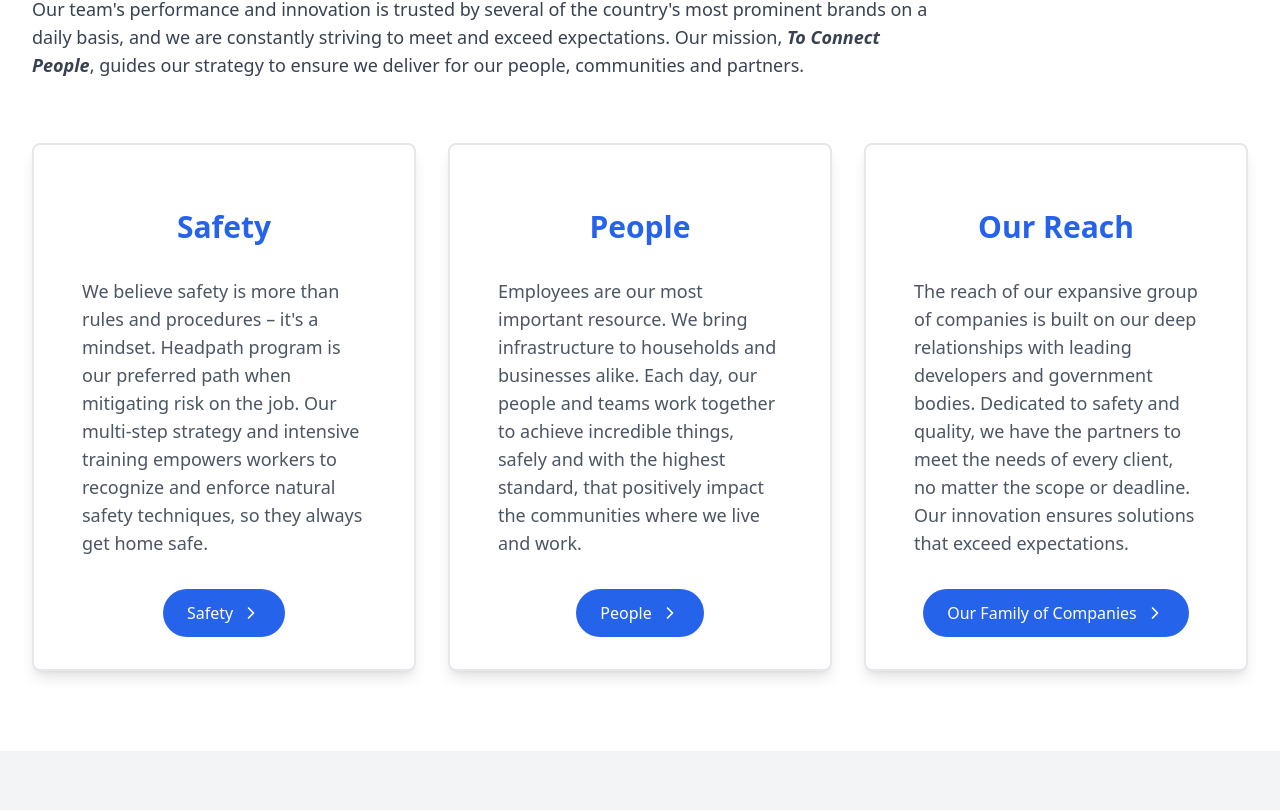
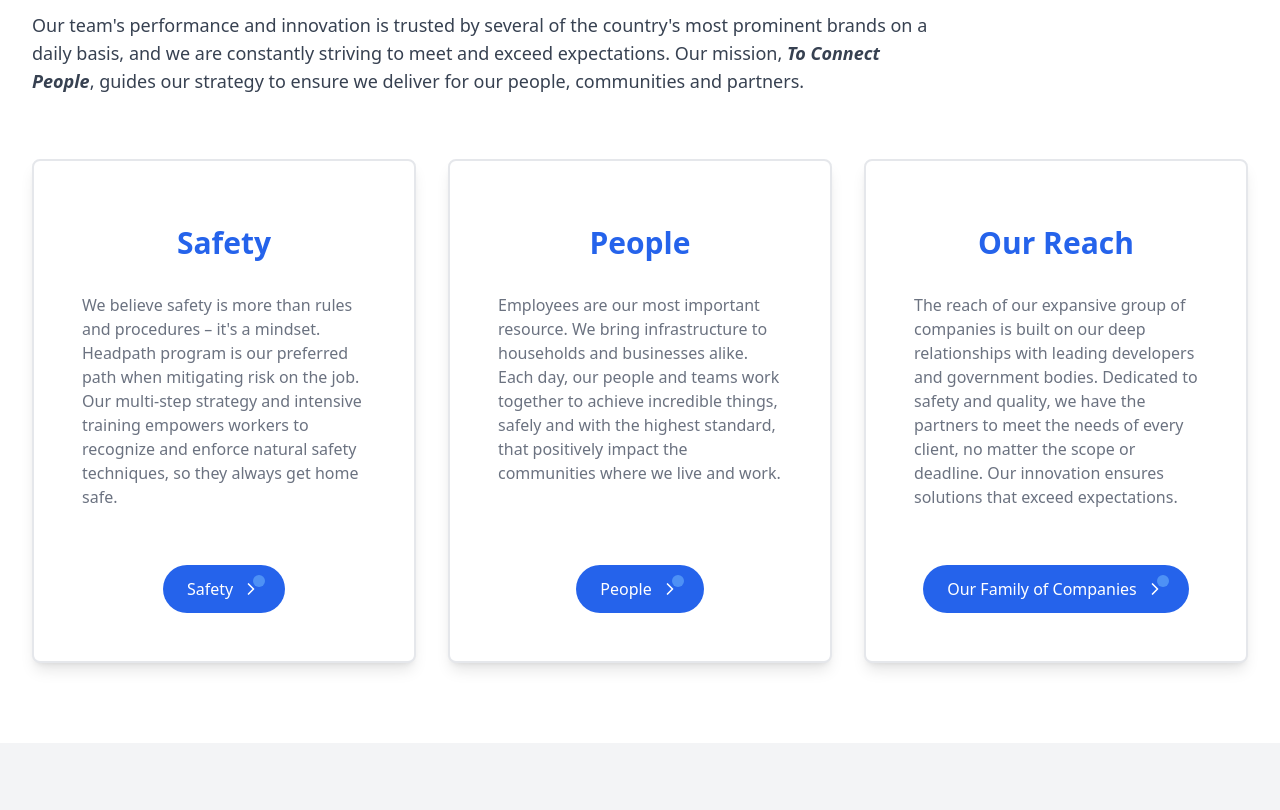
Before and after one commit to Yash-Sojitra-sys/JKconstruction, a React (Vite) app: page / in a window 1280 px wide. Shown: the part 1629-2439 px from the top of the page. Built offline with nearby package versions, Linux system fonts and the light colour scheme.

Commit message:
Enhance card styling: lighter grey text, button spacing, circular indicators, and improved text formatting with complete lines

```diff
--- a/src/components/ConnectionSection.tsx
+++ b/src/components/ConnectionSection.tsx
@@ -21,46 +21,55 @@ const ConnectionSection = () => {
       <div className="grid grid-cols-1 md:grid-cols-3 gap-6 lg:gap-8">
         <div className="bg-white p-8 rounded-lg shadow-lg border-2 border-gray-200 hover:shadow-xl transition-shadow min-h-[380px] flex flex-col">
           <h3 className="text-2xl sm:text-3xl font-semibold text-blue-600 mb-8 mt-8 text-center">Safety</h3>
-          <p className="text-base sm:text-lg text-gray-600 mb-8 leading-8 flex-grow px-4">
+          <p className="text-sm sm:text-base text-gray-500 mb-8 leading-8 flex-grow px-4">
             We believe safety is more than rules and procedures – it's a mindset. Headpath program is our preferred path when mitigating risk on the job. Our multi-step strategy and intensive training empowers workers to recognize and enforce natural safety techniques, so they always get home safe.
           </p>
-          <div className="flex justify-center">
+          <div className="flex justify-center mt-6 mb-4">
             <button
               onClick={() => handleNavigationClick('/safety')}
-              className="bg-blue-600 text-white px-4 sm:px-6 py-2 sm:py-3 rounded-full flex items-center space-x-2 hover:bg-blue-700 transition-colors inline-flex whitespace-nowrap text-sm sm:text-base"
+              className="bg-blue-600 text-white px-4 sm:px-6 py-2 sm:py-3 rounded-full flex items-center space-x-2 hover:bg-blue-700 transition-colors inline-flex whitespace-nowrap text-sm sm:text-base relative"
             >
               <span>Safety</span>
-              <ChevronRight className="w-4 h-4 sm:w-5 sm:h-5" />
+              <div className="relative">
+                <div className="absolute -top-1 -right-1 w-3 h-3 bg-blue-400 rounded-full opacity-70"></div>
+                <ChevronRight className="w-4 h-4 sm:w-5 sm:h-5" />
+              </div>
             </button>
           </div>
         </div>
         <div className="bg-white p-8 rounded-lg shadow-lg border-2 border-gray-200 hover:shadow-xl transition-shadow min-h-[380px] flex flex-col">
           <h3 className="text-2xl sm:text-3xl font-semibold text-blue-600 mb-8 mt-8 text-center">People</h3>
-          <p className="text-base sm:text-lg text-gray-600 mb-8 leading-8 flex-grow px-4">
+          <p className="text-sm sm:text-base text-gray-500 mb-8 leading-8 flex-grow px-4">
             Employees are our most important resource. We bring infrastructure to households and businesses alike. Each day, our people and teams work together to achieve incredible things, safely and with the highest standard, that positively impact the communities where we live and work.
           </p>
-          <div className="flex justify-center">
+          <div className="flex justify-center mt-6 mb-4">
             <button
               onClick={() => handleNavigationClick('/life-at-jkc')}
-              className="bg-blue-600 text-white px-4 sm:px-6 py-2 sm:py-3 rounded-full flex items-center space-x-2 hover:bg-blue-700 transition-colors inline-flex whitespace-nowrap text-sm sm:text-base"
+              className="bg-blue-600 text-white px-4 sm:px-6 py-2 sm:py-3 rounded-full flex items-center space-x-2 hover:bg-blue-700 transition-colors inline-flex whitespace-nowrap text-sm sm:text-base relative"
             >
               <span>People</span>
-              <ChevronRight className="w-4 h-4 sm:w-5 sm:h-5" />
+              <div className="relative">
+                <div className="absolute -top-1 -right-1 w-3 h-3 bg-blue-400 rounded-full opacity-70"></div>
+                <ChevronRight className="w-4 h-4 sm:w-5 sm:h-5" />
+              </div>
             </button>
           </div>
         </div>
         <div className="bg-white p-8 rounded-lg shadow-lg border-2 border-gray-200 hover:shadow-xl transition-shadow min-h-[380px] flex flex-col">
           <h3 className="text-2xl sm:text-3xl font-semibold text-blue-600 mb-8 mt-8 text-center">Our Reach</h3>
-          <p className="text-base sm:text-lg text-gray-600 mb-8 leading-8 flex-grow px-4">
+          <p className="text-sm sm:text-base text-gray-500 mb-8 leading-8 flex-grow px-4">
            The reach of our expansive group of companies is built on our deep relationships with leading developers and government bodies. Dedicated to safety and quality, we have the partners to meet the needs of every client, no matter the scope or deadline. Our innovation ensures solutions that exceed expectations.
           </p>
-          <div className="flex justify-center">
+          <div className="flex justify-center mt-6 mb-4">
             <button
               onClick={() => handleNavigationClick('/our-company')}
-              className="bg-blue-600 text-white px-4 sm:px-6 py-2 sm:py-3 rounded-full flex items-center space-x-2 hover:bg-blue-700 transition-colors inline-flex whitespace-nowrap text-sm sm:text-base"
+              className="bg-blue-600 text-white px-4 sm:px-6 py-2 sm:py-3 rounded-full flex items-center space-x-2 hover:bg-blue-700 transition-colors inline-flex whitespace-nowrap text-sm sm:text-base relative"
             >
               <span>Our Family of Companies</span>
-              <ChevronRight className="w-4 h-4 sm:w-5 sm:h-5" />
+              <div className="relative">
+                <div className="absolute -top-1 -right-1 w-3 h-3 bg-blue-400 rounded-full opacity-70"></div>
+                <ChevronRight className="w-4 h-4 sm:w-5 sm:h-5" />
+              </div>
             </button>
           </div>
         </div>
--- a/src/pages/Home.tsx
+++ b/src/pages/Home.tsx
@@ -99,7 +99,10 @@ const Home: React.FC = () => {
               </h2>
               <div className="space-y-4">
                 <p className="text-white text-base sm:text-lg leading-relaxed opacity-90">
-                  Our team's performance and innovation is trusted by several of the country's most prominent brands on a daily basis, and we are constantly striving to meet and exceed expectations. Our mission, To Connect People, guides our strategy to ensure we deliver for our people, communities and partners.
+                  Our team's performance and innovation is trusted by several of the country's most prominent brands on a daily basis, and we are constantly striving to meet and exceed expectations.
+                </p>
+                <p className="text-white text-base sm:text-lg leading-relaxed opacity-90">
+                  Our mission, To Connect People, guides our strategy to ensure we deliver for our people, communities and partners.
                 </p>
               </div>
               <button
```
